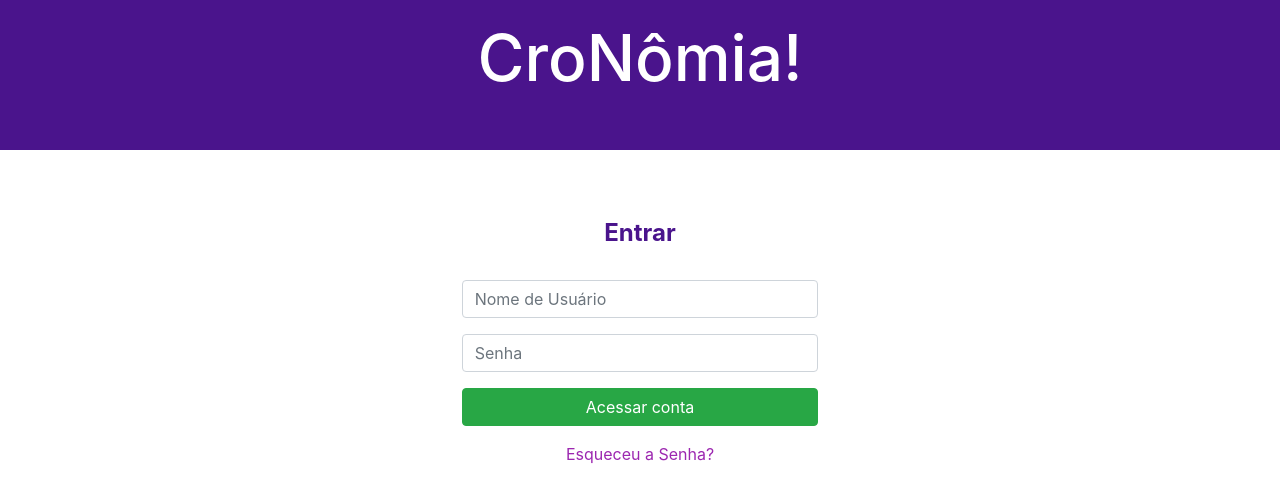
After one commit to alsgil13/CroNomia, a Django app: page /accounts/login/ in a window 1280 px wide. The commit adds this page. Shown: the top 503 px of the page. Run offline with Django 3.2, Linux system fonts and the light colour scheme; some libraries are stand-ins or nearby versions.

Commit message:
Cria sistema de autenticação

```diff
--- a/cronomia/cronomia/settings.py
+++ b/cronomia/cronomia/settings.py
@@ -57,7 +57,9 @@ TEMPLATES = [
     {
         'BACKEND': 'django.template.backends.django.DjangoTemplates',
         'DIRS': [
+
             os.path.join(BASE_DIR, 'templates'),
+
         ],
         'APP_DIRS': True,
         'OPTIONS': {
@@ -125,3 +127,7 @@ USE_TZ = True
 # Static files (CSS, JavaScript, Images)
 # https://docs.djangoproject.com/en/2.2/howto/static-files/
 STATIC_URL = '/static/'
+
+LOGIN_REDIRECT_URL = '/'
+
+EMAIL_BACKEND = 'django.core.mail.backends.console.EmailBackend'
--- a/cronomia/cronomia/urls.py
+++ b/cronomia/cronomia/urls.py
@@ -22,6 +22,7 @@ urlpatterns = [
     path('admin/', admin.site.urls),
     path('cronomia/', include('loopstudy.urls')),
     path('', RedirectView.as_view(url='/cronomia/', permanent=True)),
+    path('accounts/', include('django.contrib.auth.urls')),
 
 ]
 
--- a/cronomia/loopstudy/static/css/estilo.css
+++ b/cronomia/loopstudy/static/css/estilo.css
@@ -38,6 +38,11 @@ a:hover{
     font-weight: 500;
 }
 
+a .bg-cor-secundaria:hover{
+    color: #9C27B0;
+}
+
+
 .container-detail{
     margin-top: 20px;
     padding: 5px;
@@ -56,3 +61,30 @@ a:hover{
     margin-top: 2px;
     border-radius: 5px;
 }
+
+
+.container-login{
+    margin-top: 5%;
+    padding: 5px;
+
+
+    border-radius: 5px;
+    /* border-color: grey;
+    border-style: solid;
+    border-width: 1px; */
+}
+
+.texto-cor-secundaria{
+    color: #9C27B0;
+}
+
+.texto-cor-primaria{
+    color: #4A148C;
+}
+
+.logout_msg{
+    display: flex;
+    justify-content: center;
+    flex-direction: column;
+    height: 400px;
+}
--- a/cronomia/loopstudy/templates/index.html
+++ b/cronomia/loopstudy/templates/index.html
@@ -10,7 +10,7 @@
       <div class="col">
           <div class='logo_container'>
               {% load static %}
-              <img src='{% static "img/LogoCroNomia.png" %}' class="image-fluid">
+              <a href="{% url 'ciclos' %}"><img src='{% static "img/LogoCroNomia.png" %}' class="image-fluid"></a>
 
           </div>
 
--- a/cronomia/loopstudy/templates/loopstudy/ciclo_list.html
+++ b/cronomia/loopstudy/templates/loopstudy/ciclo_list.html
@@ -11,7 +11,7 @@
                         <h5 class="card-title">{{ ciclo.nome }}</h5>
                         <p class="card-text">{{ ciclo.descricao }}<br>
                         Este ciclo já foi estudado {{ ciclo.laps }} vezes</p>
-                        <a href="../ciclo/{{ ciclo.id}}" class="btn bg-cor-secundaria">+ Detalhes</a>
+                        <a href="../ciclo/{{ ciclo.id}}"><button class="btn bg-cor-secundaria">+ Detalhes</button></a>
                     </div>
                 </div>
                 <br>
--- /dev/null
+++ b/cronomia/templates/registration/login.html
@@ -0,0 +1,72 @@
+{% extends "boilerplate.html" %}
+
+{% block content %}
+
+
+
+  {% if next %}
+    {% if user.is_authenticated %}
+      <p>Sua conta não dá acesso à esta página</p>
+    {% else %}
+      <p>Faça o Login para visualizar esta página.</p>
+    {% endif %}
+  {% endif %}
+  {% load bootstrap %}
+  <div class=" container container-login" style="text-align: center;">
+    <h4 class="texto-cor-primaria"><strong>Entrar</strong></h4>
+    <br>
+    <div class='row justify-content-center'>
+    <div class='col-md-4'>
+      <form method="POST">
+          {% csrf_token %}
+          <div class="small text-danger">
+            {% for error in form.non_field_errors %}
+                <p><em>{{error}}</em></p>
+            {% endfor %}
+
+          </div>
+          <div class="form-group">
+            <input type="text"
+            class="form-control"
+            name="{{ form.username.name }}"
+            id="{{ form.username.id_for_label }}"
+            {% if form.username.value != None %}value="{{ form.username.value|stringformat:'s' }}"{% endif %}
+            maxlength="{{ form.username.field.max_length }}"
+            {% if form.username.field.required %}required{% endif %}
+            placeholder="Nome de Usuário">
+            <div class="small text-danger">{{form.username.error}}</div>
+          </div>
+
+          <div class="form-group">
+            <input type="password"
+            class="form-control"
+            name="{{ form.password.name }}"
+            id="{{ form.password.id_for_label }}"
+            maxlength="{{ form.password.field.max_length }}"
+            required
+            placeholder="Senha">
+            <div class="small text-danger">{{form.password.error}}</div>
+          </div>
+
+
+          <!-- <div class="form-group">
+                <div>{{ form.username|bootstrap }}</div>
+              </div>
+
+              <div class="form-group">
+                <div>{{ form.password|bootstrap }}</div>
+              </div> -->
+              <div class="form-group">
+                  <button type="submit" class="btn btn-success btn-block">Acessar conta</button>
+              </div>
+              {# Assumes you setup the password_reset view in your URLconf #}
+              <p><a href="{% url 'password_reset' %}" class="texto-cor-secundaria">Esqueceu a Senha?</a></p>
+
+      </form>
+    </div>
+  </div>
+  </div>
+
+
+
+{% endblock %}
--- /dev/null
+++ b/cronomia/templates/registration/password_reset_email.html
@@ -0,0 +1,4 @@
+
+Você solicitou redefinição de senha da sua conta ConNômia para o usuário cadastrado com o e-mail: {{ email }}.
+Clique no link abaixo para redefinir a sua senha:
+{{ protocol}}://{{ domain }}{% url 'password_reset_confirm' uidb64=uid token=token %}
```
Also changed, not shown: cronomia/loopstudy/templates/loopstudy/ciclo_detail.html (+11 -0 lines), cronomia/templates/registration/logged_out.html (added, +19 -0 lines), cronomia/templates/registration/password_reset_complete.html (added, +16 -0 lines), cronomia/templates/registration/password_reset_confirm.html (added, +68 -0 lines), cronomia/templates/registration/password_reset_done.html (added, +17 -0 lines), cronomia/templates/registration/password_reset_form.html (added, +50 -0 lines).
